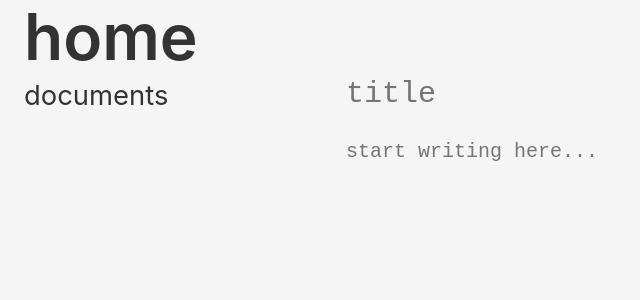
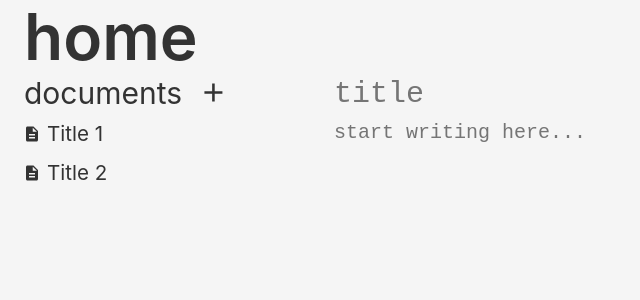
Before and after one commit to sbsto/knowledge, a React (Create React App) app in the folder client/: page / in a window 1280 px wide. Shown: the top 300 px of the page, without its empty margins (0-640 px from the left). Built offline with nearby package versions, Linux system fonts and the light colour scheme.

Commit message:
add navigation menu UI

```diff
--- a/client/src/App.tsx
+++ b/client/src/App.tsx
@@ -1,6 +1,6 @@
 import React from 'react';
-import { Container, Grid, Typography } from '@material-ui/core'
-import { DocView, DocNav } from './components/'
+import { Container, Typography } from '@material-ui/core'
+import { DocControl } from './components/'
 
 function App() {
   return (
@@ -10,14 +10,7 @@ function App() {
           could look really nice here.
       */}
       <Typography variant="h1">home</Typography>
-      <Grid container spacing={6}>
-        {/* here, we'll have 2 components:
-          one for navigation between docs (left)
-          one for viewing the doc and editing it.
-         */}
-        <DocNav />
-        <DocView />
-      </Grid>
+      <DocControl />
     </Container>
   );
 }
--- /dev/null
+++ b/client/src/components/DocControl.tsx
@@ -0,0 +1,15 @@
+import React, { useState } from 'react'
+import { Grid } from '@material-ui/core'
+import { DocNav, DocView } from './'
+
+function DocControl() {
+    const [titles, setTitles] = useState(['Title 1', 'Title 2'])
+    return (
+        <Grid container>
+            <DocNav titles={titles} />
+            <DocView />
+        </Grid>
+    )
+}
+
+export default DocControl
--- a/client/src/components/DocNav.tsx
+++ b/client/src/components/DocNav.tsx
@@ -1,10 +1,78 @@
 import React from 'react'
-import { Typography, Grid } from '@material-ui/core'
+import { Typography, Grid, Button, ButtonProps } from '@material-ui/core'
+import { withStyles, Theme, createStyles } from '@material-ui/core/styles'
+import { Description, Add } from '@material-ui/icons'
+import { TreeItem, TreeView } from '@material-ui/lab'
+import { TreeItemProps } from '@material-ui/lab/TreeItem'
 
-function DocNav() {
+const StyledTreeItem = withStyles((theme: Theme) =>
+    createStyles({
+        root: {
+            marginTop: theme.spacing(1),
+            marginRight: theme.spacing(5),
+            // borderBottom: "0.5px solid #aaaaaa"
+        },
+    }),
+)((props: TreeItemProps) => <TreeItem {...props} />)
+
+const StyledButton = withStyles((theme: Theme) =>
+    createStyles({
+        root: {
+            padding: 0,
+            borderRadius: 8,
+            minWidth: 0,
+            marginLeft: theme.spacing(2),
+            marginRight: theme.spacing(2)
+        }
+    }),
+)((props: ButtonProps) => <Button {...props} />)
+
+interface DocNavProps {
+    titles: String[]
+}
+
+function DocNav(props: DocNavProps) {
+
+    const documents = props.titles.map((title, index) => {
+        const id = String(index)
+        return (
+            <StyledTreeItem
+                key={index}
+                nodeId={id}
+                label={title}
+                icon={<Description />}
+            />
+        )
+    })
+
     return (
-        <Grid item sm={3}>
-            <Typography>documents</Typography>
+        <Grid item container sm={3}
+            direction="column"
+        >
+            <Grid
+                item container
+                justify="flex-start"
+                alignItems="center"
+            >
+                <Grid item>
+                    <Typography variant="h2">documents</Typography>
+                </Grid>
+                <Grid item>
+                    <StyledButton
+                        color="primary"
+                        aria-label="add"
+                        size="small"
+                    // className={classes.root}
+                    >
+                        <Add />
+                    </StyledButton>
+                </Grid>
+            </Grid>
+            <Grid item>
+                <TreeView>
+                    {documents}
+                </TreeView>
+            </Grid>
         </Grid>
     )
 }
--- a/client/src/components/DocView.tsx
+++ b/client/src/components/DocView.tsx
@@ -63,9 +63,9 @@ function DocView() {
         <Grid
             container
             item
-            spacing={2}
             direction="column"
             sm={9}
+            alignItems="stretch"
         >
             <Grid item >
                 <TextareaAutosize
--- a/client/src/components/index.ts
+++ b/client/src/components/index.ts
@@ -1,3 +1,4 @@
 export { default as DocBody } from './DocBody';
 export { default as DocView } from './DocView';
 export { default as DocNav } from './DocNav';
+export { default as DocControl } from './DocControl'
--- a/client/src/theme.ts
+++ b/client/src/theme.ts
@@ -5,8 +5,8 @@ const fontFamily = "-apple-system, BlinkMacSystemFont, 'Segoe UI', 'Roboto', 'Ox
 export default createMuiTheme({
     palette: {
         primary: {
-            main: "#333333"
-
+            main: "#333333",
+            contrastText: "#f5f5f5"
         },
         text: {
             primary: "#333333"
@@ -17,11 +17,24 @@ export default createMuiTheme({
     },
     typography: {
         fontFamily,
-        fontSize: 24,
+        fontSize: 18,
         h1: {
             fontFamily,
             fontWeight: 600,
             fontSize: 64
+        },
+        h2: {
+            fontFamily,
+            fontWeight: 400,
+            fontSize: 30
+        },
+        button: {
+            fontFamily,
+            textTransform: 'none',
+            fontWeight: 400
         }
+    },
+    shape: {
+        borderRadius: 4
     }
 })
```
